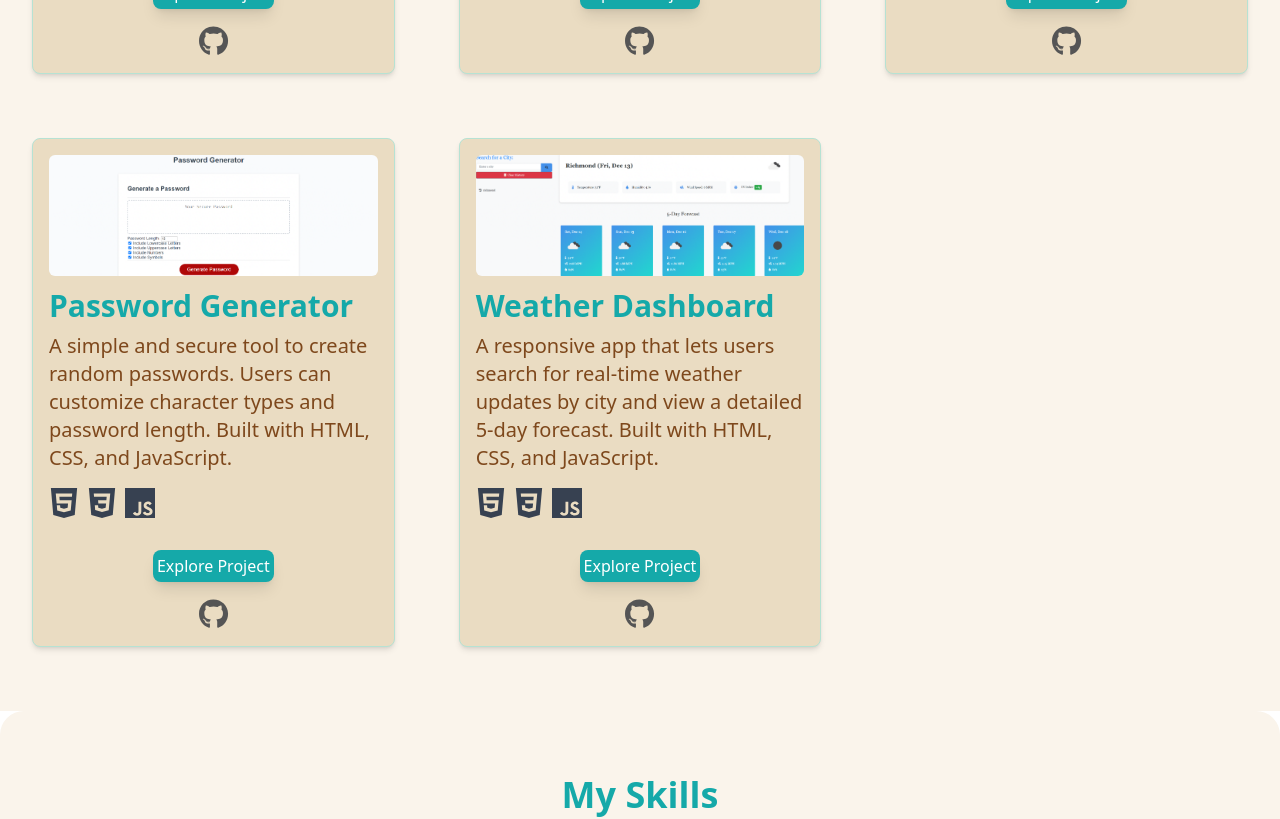
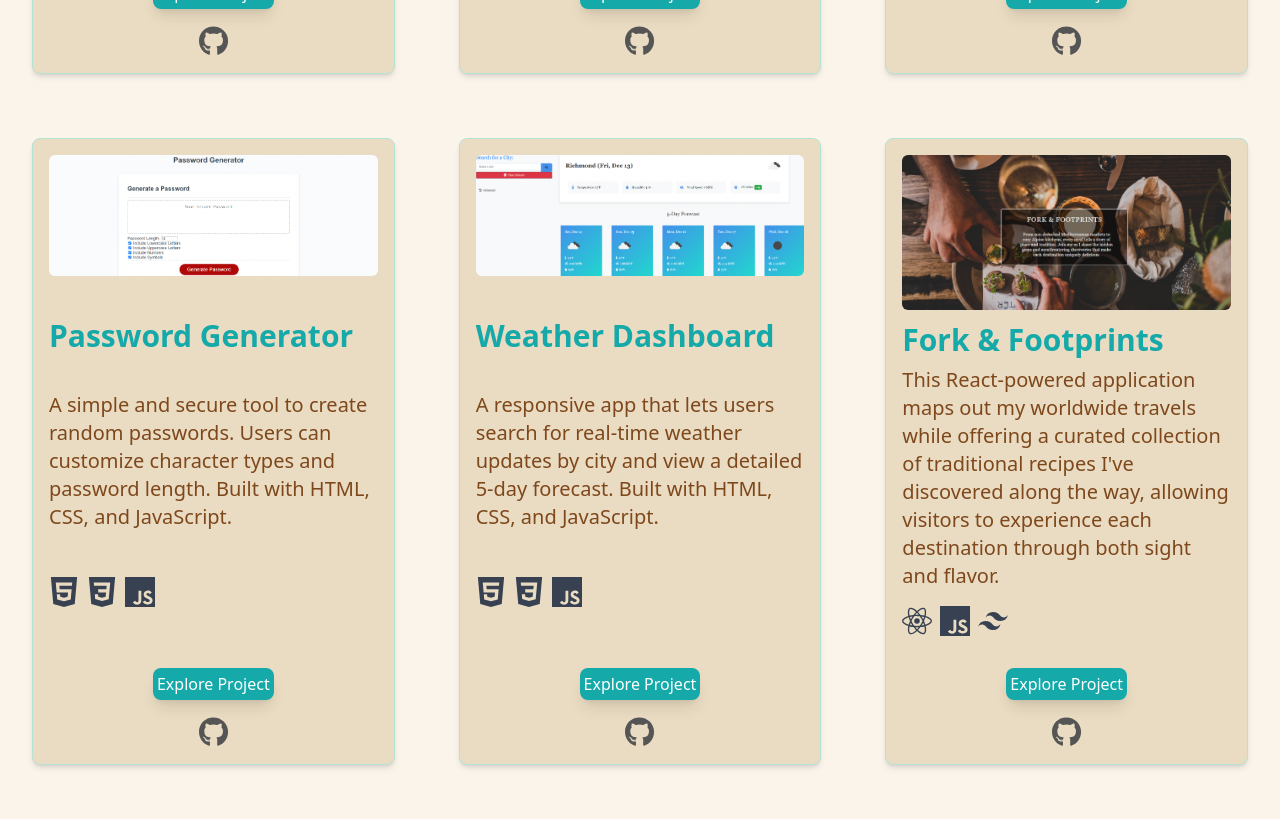
Before and after one commit to Tthompson8416/tanesiacodes, a React (Vite) app: page / in a window 1280 px wide. Shown: the part 2000-2819 px from the top of the page. Built offline with nearby package versions, Linux system fonts and the light colour scheme.

Commit message:
Fork and Footprints project added

```diff
--- a/src/data/projects.js
+++ b/src/data/projects.js
@@ -3,6 +3,7 @@ import projectTwoImage from "/src/assets/images/Fridge-to-feast.png";
 import projectThreeImage from "/src/assets/images/Battle-bots.png";
 import projectFourImage from "/src/assets/images/Password-generator.png";
 import projectFiveImage from "/src/assets/images/Weather-dashboard.png";
+import projectSixImage from "/src/assets/images/Fork-and-footprints.png";
 
 // Projects array with tech stack as strings
 const projects = [
@@ -51,6 +52,15 @@ const projects = [
     link: "https://tthompson8416.github.io/Weather-Dashboard",
     githubLink: "https://github.com/Tthompson8416/Weather-Dashboard",
   },
+  {
+    title: "Fork & Footprints",
+    description:
+      " This React-powered application maps out my worldwide travels while offering a curated collection of traditional recipes I've discovered along the way, allowing visitors to experience each destination through both sight and flavor.",
+    image: projectSixImage,
+    techStack: ["React", "JavaScript", "Tailwind CSS"],
+    link: "https://tthompson8416.github.io/fork-and-footprints/",
+    githubLink: "https://github.com/Tthompson8416/fork-and-footprints",
+  },
 ];
 
 export default projects;
```
Also changed, not shown: src/assets/images/Fork-and-footprints.png (added).
